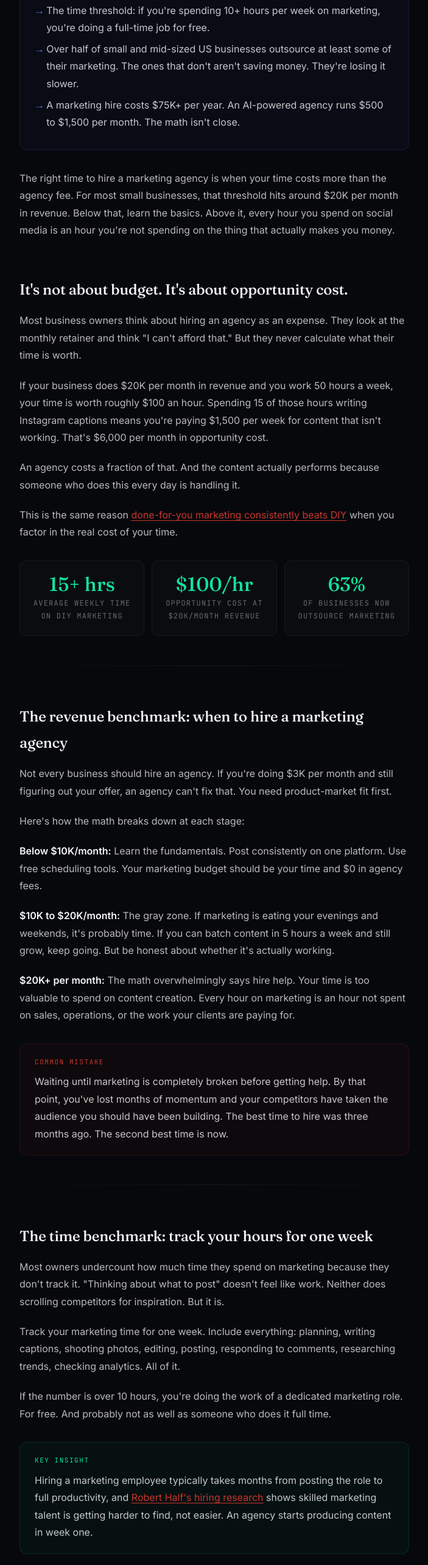
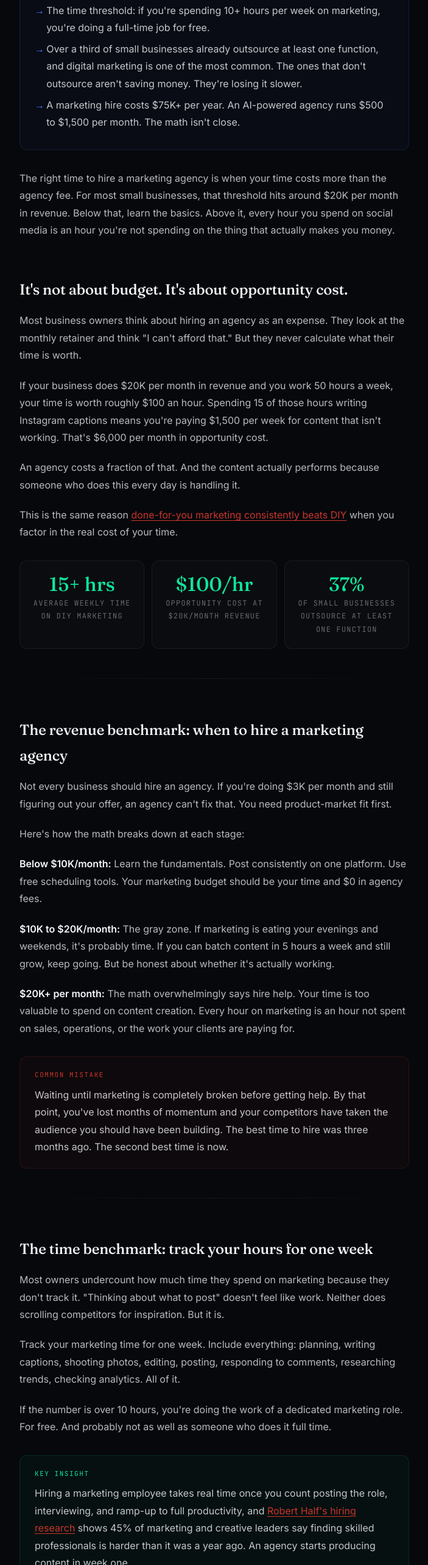
Before and after one commit to dustyboy-23/ventiscale-site, a Next.js app: page /blog/when-to-hire-a-marketing-agency in a window 1280 px wide. Shown: the part 1227-3793 px from the top of the page at 61% size, without its empty margins (288-991 px from the left). Built offline with nearby package versions, Linux system fonts and the light colour scheme; no server answers.

Commit message:
Blog sweep 2C: verify-and-fix (batch 11)

```diff
--- a/app/(marketing)/blog/when-to-hire-a-marketing-agency/page.tsx
+++ b/app/(marketing)/blog/when-to-hire-a-marketing-agency/page.tsx
@@ -193,9 +193,10 @@ export default async function Post() {
                 marketing, you&apos;re doing a full-time job for free.
               </li>
               <li>
-                Over half of small and mid-sized US businesses outsource at
-                least some of their marketing. The ones that don&apos;t
-                aren&apos;t saving money. They&apos;re losing it slower.
+                Over a third of small businesses already outsource at least
+                one function, and digital marketing is one of the most
+                common. The ones that don&apos;t outsource aren&apos;t
+                saving money. They&apos;re losing it slower.
               </li>
               <li>
                 A marketing hire costs $75K+ per year. An AI-powered agency runs
@@ -247,8 +248,8 @@ export default async function Post() {
               <div className="stat-label">Opportunity cost at $20K/month revenue</div>
             </div>
             <div className="blog-stat">
-              <div className="stat-number">63%</div>
-              <div className="stat-label">Of businesses now outsource marketing</div>
+              <div className="stat-number">37%</div>
+              <div className="stat-label">Of small businesses outsource at least one function</div>
             </div>
           </div>
 
@@ -314,8 +315,9 @@ export default async function Post() {
           <div className="blog-callout">
             <div className="callout-label">Key insight</div>
             <p>
-              Hiring a marketing employee typically takes months from posting
-              the role to full productivity, and{" "}
+              Hiring a marketing employee takes real time once you count
+              posting the role, interviewing, and ramp-up to full
+              productivity, and{" "}
               <a
                 href="https://www.roberthalf.com/us/en/insights/research/data-reveals-which-marketing-and-creative-roles-are-in-highest-demand"
                 target="_blank"
@@ -323,8 +325,9 @@ export default async function Post() {
               >
                 Robert Half&apos;s hiring research
               </a>{" "}
-              shows skilled marketing talent is getting harder to find, not
-              easier. An agency starts producing content in week one.
+              shows 45% of marketing and creative leaders say finding skilled
+              professionals is harder than it was a year ago. An agency
+              starts producing content in week one.
             </p>
           </div>
 
@@ -334,8 +337,8 @@ export default async function Post() {
               <div className="stat-label">Weekly threshold to outsource</div>
             </div>
             <div className="blog-stat">
-              <div className="stat-number">3-6 mo</div>
-              <div className="stat-label">Time to hire a marketing employee</div>
+              <div className="stat-number">~2 mo</div>
+              <div className="stat-label">Average time to hire a marketing employee</div>
             </div>
             <div className="blog-stat">
               <div className="stat-number">50-70%</div>
```
